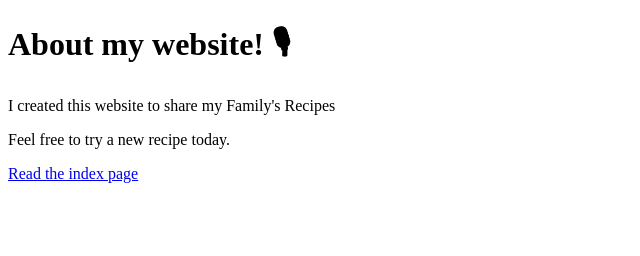
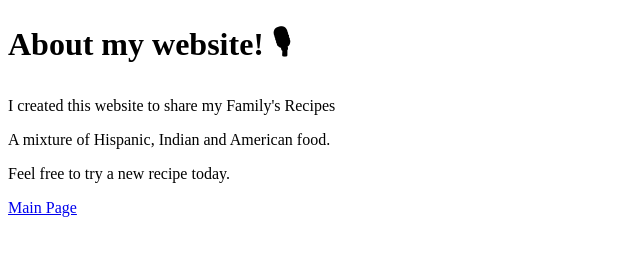
Before and after one commit to Evaminerly/Family-Recipes, a website: page about.html in a window 1280 px wide. Shown: the whole page, without its empty margins (0-640 px from the left). Drawn offline with Linux system fonts and the light colour scheme.

Commit message:
Add files via upload

```diff
--- a/about.html
+++ b/about.html
@@ -6,7 +6,10 @@
    <body>
       <h1>About my website! 🎙</h1>
       <p>I created this website to share my Family's Recipes</p>
+      <p>A mixture of Hispanic, Indian and American food.</p>
+
+
       <p>Feel free to try a new recipe today.</p>
-      <a href="./index">Read the index page</a>
+      <a href="./index">Main Page</a>
    </body>
 </html>
```
Also changed, not shown: index.html (+1 -1 lines).
